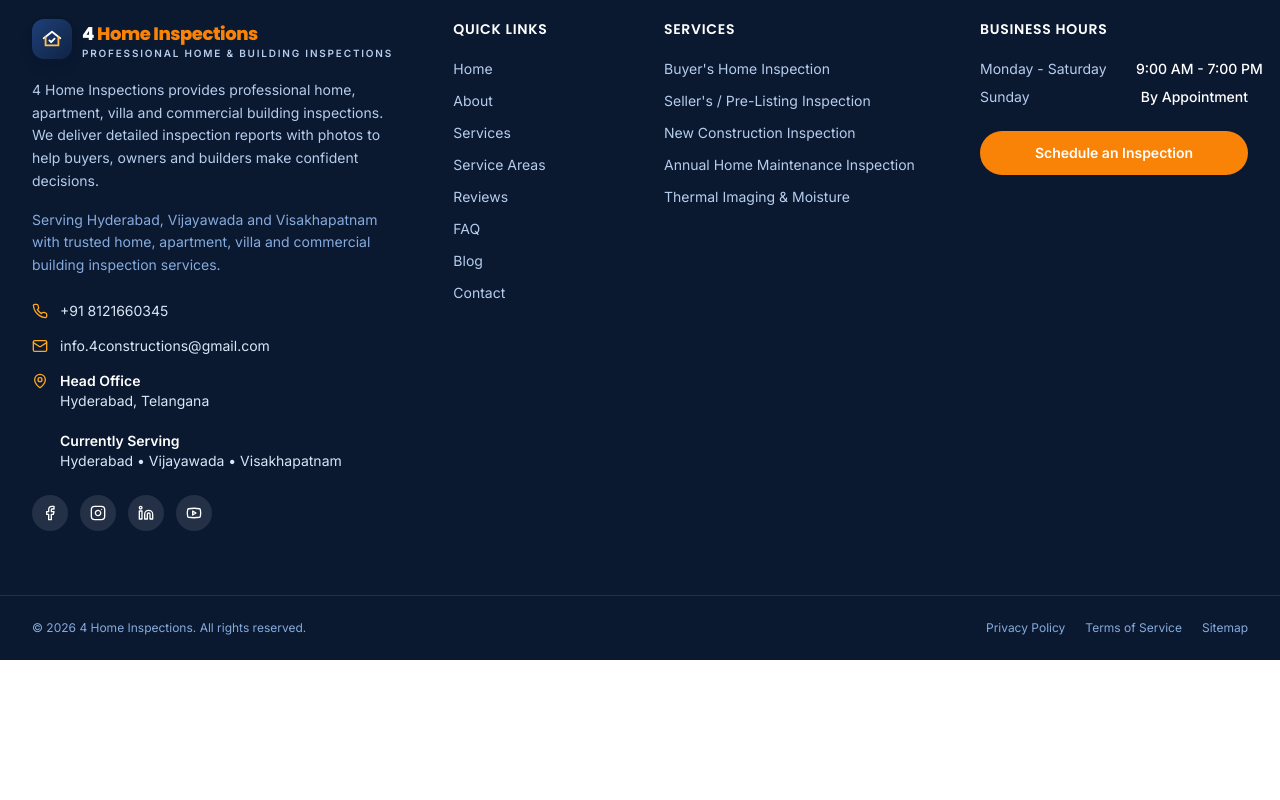
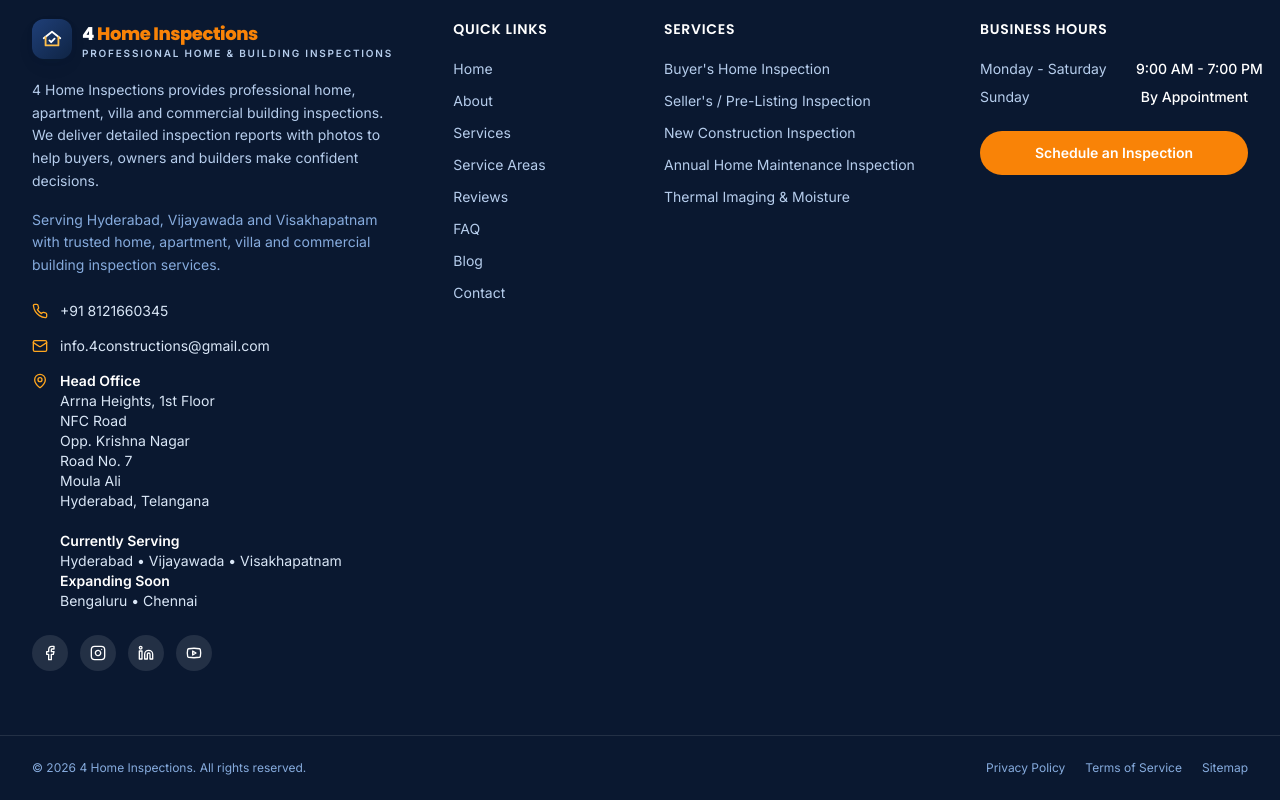
Before and after one commit to saichowdary96/4homeinspections, a Next.js app: page / in a window 1280 px wide. Shown: the part 7557-8357 px from the top of the page. Before the commit the page ends 8217 px from the top, so only its background shows below. Built offline with nearby package versions, Linux system fonts and the light colour scheme.

Commit message:
Update Footer.tsx

```diff
--- a/src/components/layout/Footer.tsx
+++ b/src/components/layout/Footer.tsx
@@ -70,6 +70,16 @@ export function Footer() {
                 <span>
  <span className="font-semibold text-white">Head Office</span>
 <br />
+Arrna Heights, 1st Floor
+<br />
+NFC Road
+<br />
+Opp. Krishna Nagar
+<br />
+Road No. 7
+<br />
+Moula Ali
+<br />
 Hyderabad, Telangana
 
 <br />
@@ -78,6 +88,11 @@ export function Footer() {
 <span className="font-semibold text-white">Currently Serving</span>
 <br />
 Hyderabad • Vijayawada • Visakhapatnam
+
+<br />
+<span className="font-semibold text-white">Expanding Soon</span>
+<br />
+Bengaluru • Chennai
 </span>
               </li>
             </ul>
```
Lines whose indentation alone changed are shown as unchanged.
